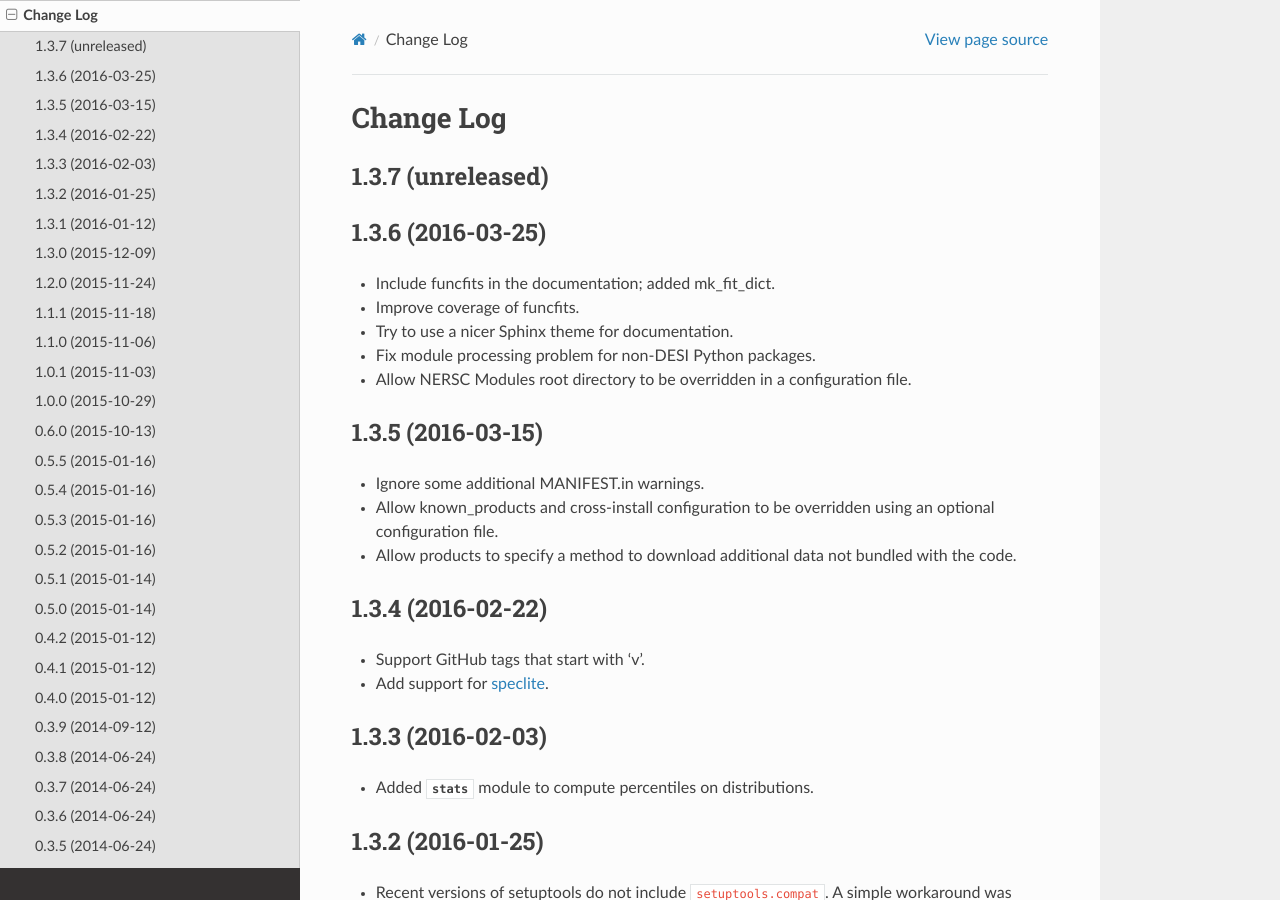
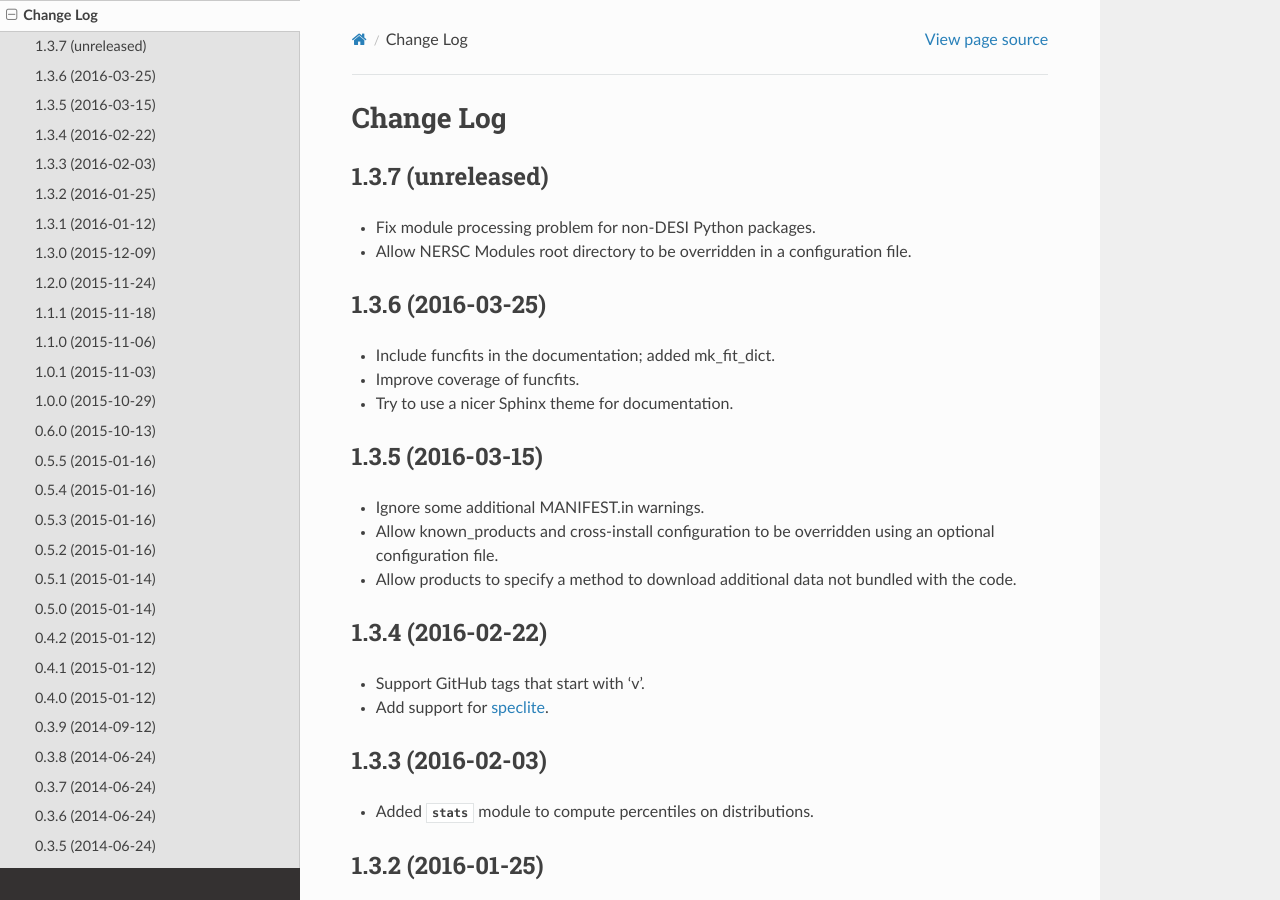
Before and after one commit to desihub/desiutil, a Sphinx documentation site: the page built from doc/changes.rst, in a window 1280 px wide and 900 px high. Built offline with Sphinx 7.4.7 and the Read the Docs theme 2.0.0, drawn with Linux system fonts in a browser that asks for light colours.

Commit message:
Update changes.rst

```diff
--- a/doc/changes.rst
+++ b/doc/changes.rst
@@ -5,14 +5,15 @@ Change Log
 1.3.7 (unreleased)
 ------------------
 
+* Fix module processing problem for non-DESI Python packages.
+* Allow NERSC Modules root directory to be overridden in a configuration file.
+
 1.3.6 (2016-03-25)
 ------------------
 
 * Include funcfits in the documentation; added mk_fit_dict.
 * Improve coverage of funcfits.
 * Try to use a nicer Sphinx theme for documentation.
-* Fix module processing problem for non-DESI Python packages.
-* Allow NERSC Modules root directory to be overridden in a configuration file.
 
 1.3.5 (2016-03-15)
 ------------------
```
